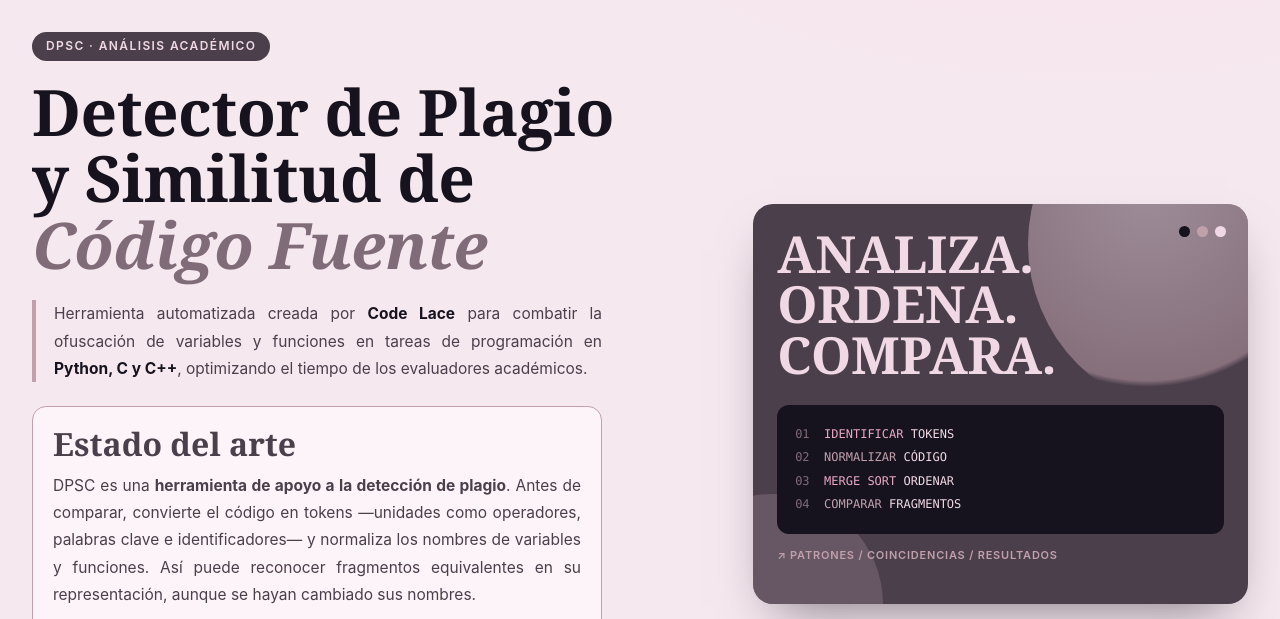
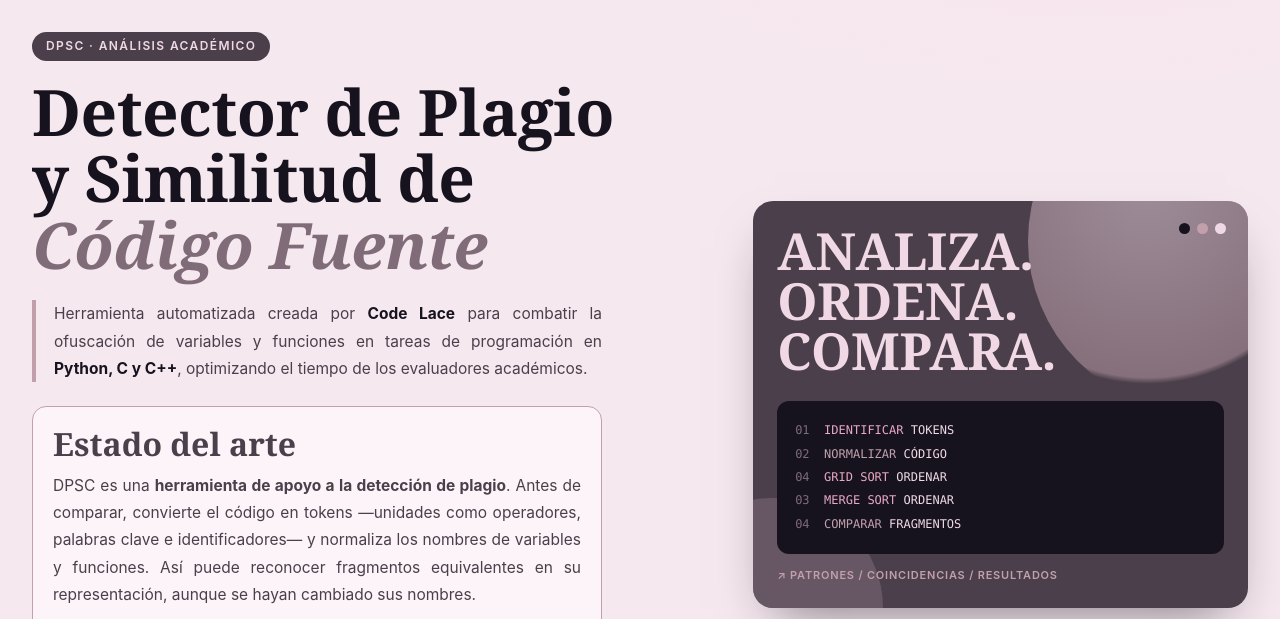
Before and after one commit to Code-Lace/dpsc-detector, a plain HTML site: page frontend-backend/index.html in a window 1280 px wide. Shown: the part 112-731 px from the top of the page. Drawn offline with Linux system fonts and the light colour scheme.

Commit message:
agregar grid sort

```diff
--- a/frontend-backend/index.html
+++ b/frontend-backend/index.html
@@ -48,6 +48,7 @@
         <div class="fakecode">
           <span class="dim">01</span> &nbsp;<span class="kw">IDENTIFICAR</span> TOKENS<br>
           <span class="dim">02</span> &nbsp;<span class="nm">NORMALIZAR</span> CÓDIGO<br>
+          <span class="dim">04</span> &nbsp;<span class="kw">GRID SORT</span> ORDENAR<br>
           <span class="dim">03</span> &nbsp;<span class="kw">MERGE SORT</span> ORDENAR<br>
           <span class="dim">04</span> &nbsp;<span class="nm">COMPARAR</span> FRAGMENTOS
         </div>
```
